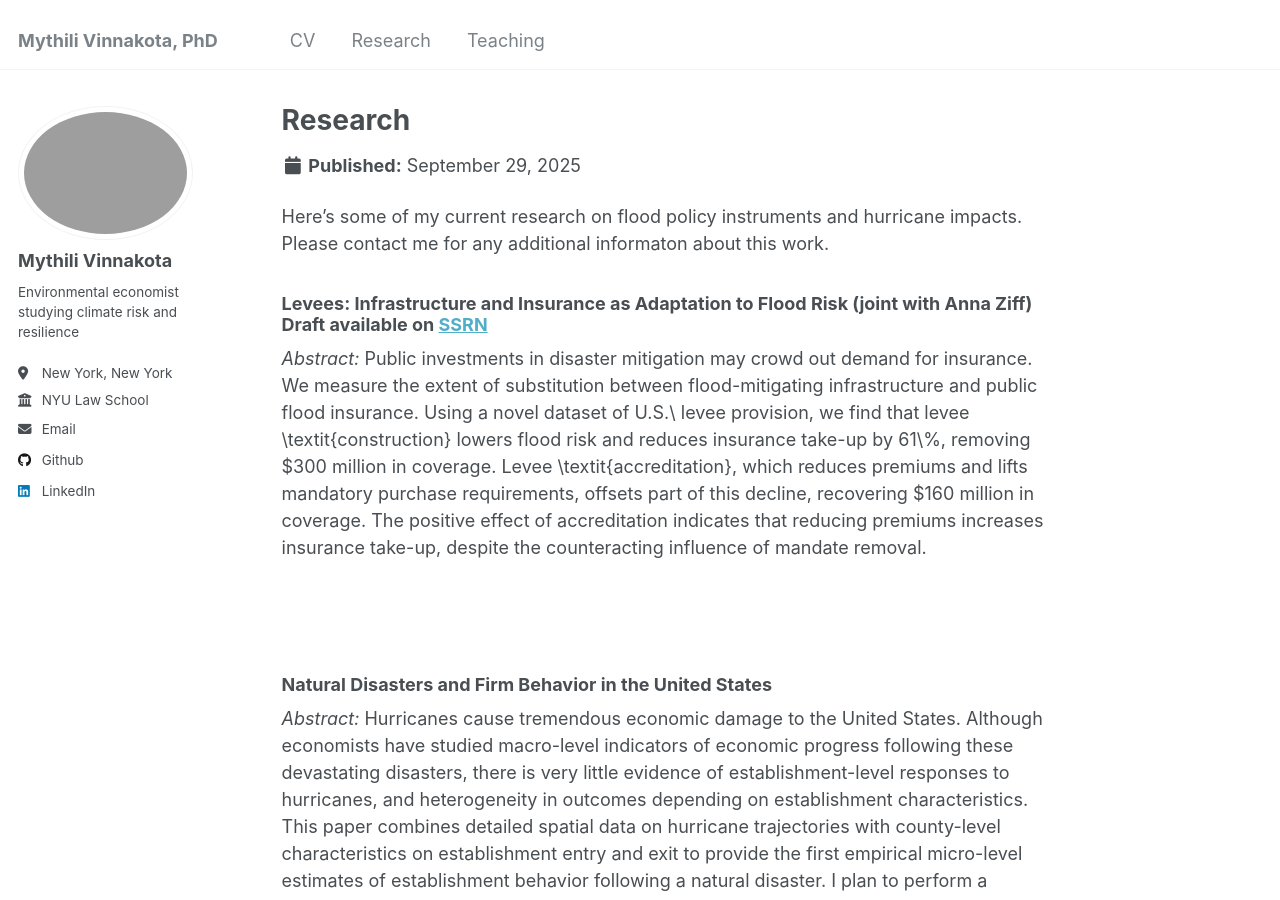
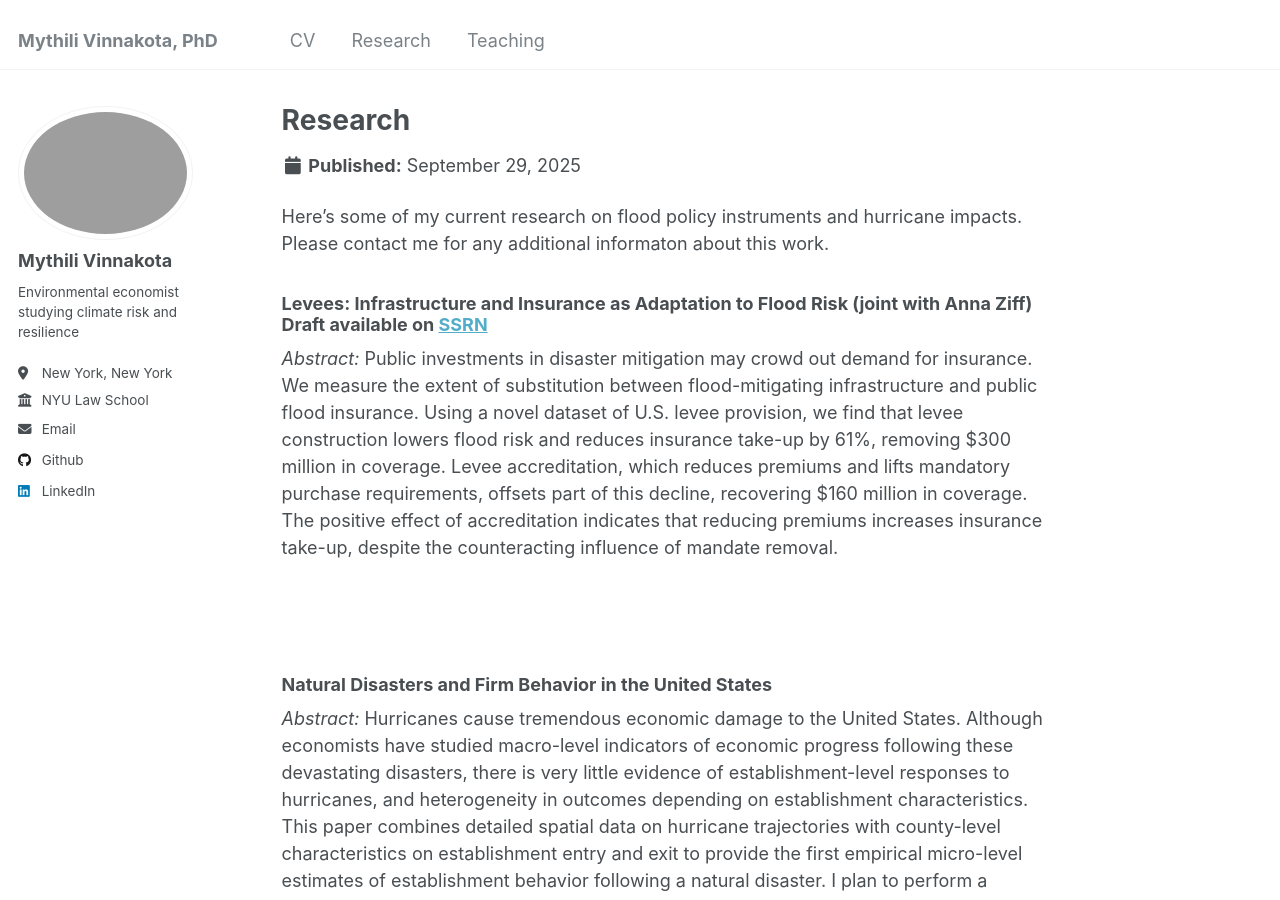
Before and after one commit to mvinnakota/mvinnakota.github.io, a Jekyll site: the page built from _portfolio/research.md, in a window 1280 px wide and 900 px high. Built offline with Jekyll 4.4.1, drawn with Linux system fonts in a browser that asks for light colours.

Commit message:
Update research.md

```diff
--- a/_portfolio/research.md
+++ b/_portfolio/research.md
@@ -12,7 +12,7 @@ Levees: Infrastructure and Insurance as Adaptation to Flood Risk (joint with Ann
 Draft available on <a href="https://papers.ssrn.com/sol3/papers.cfm?abstract_id=5236211">SSRN</a>
 </h3>
 
-<i>Abstract:</i> Public investments in disaster mitigation may crowd out demand for insurance. We measure the extent of substitution between flood-mitigating infrastructure and public flood insurance. Using a novel dataset of U.S.\ levee provision, we find that levee \textit{construction} lowers flood risk and reduces insurance take-up by 61\%, removing \$300 million in coverage. Levee \textit{accreditation}, which reduces premiums and lifts mandatory purchase requirements, offsets part of this decline, recovering \$160 million in coverage. The positive effect of accreditation indicates that reducing premiums increases insurance take-up, despite the counteracting influence of mandate removal.
+<i>Abstract:</i> Public investments in disaster mitigation may crowd out demand for insurance. We measure the extent of substitution between flood-mitigating infrastructure and public flood insurance. Using a novel dataset of U.S. levee provision, we find that levee construction lowers flood risk and reduces insurance take-up by 61%, removing $300 million in coverage. Levee accreditation, which reduces premiums and lifts mandatory purchase requirements, offsets part of this decline, recovering $160 million in coverage. The positive effect of accreditation indicates that reducing premiums increases insurance take-up, despite the counteracting influence of mandate removal.
 
 
 <br>
```
